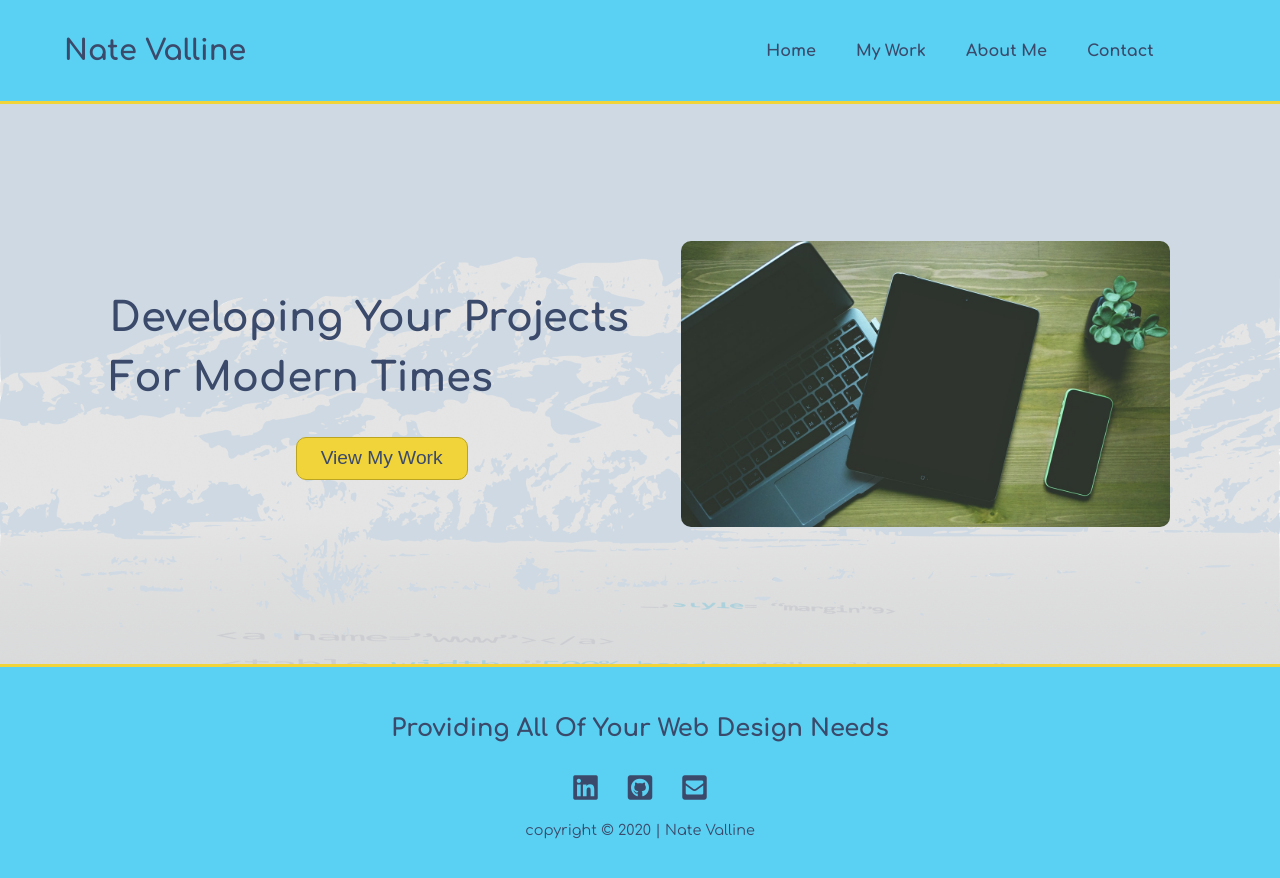
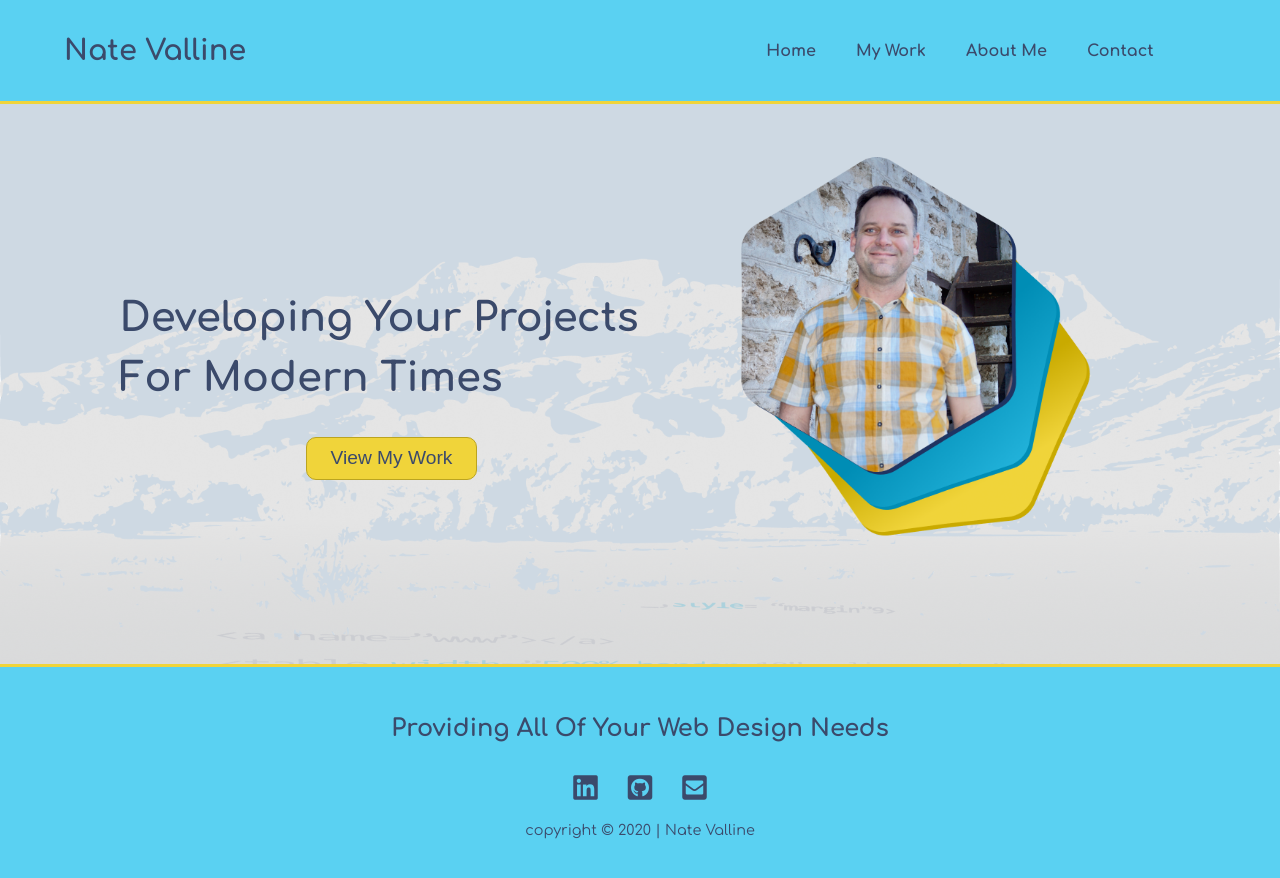
Before and after one commit to nvalline/portfolio-v3, a React (Create React App) app: page / in a window 1280 px wide. Shown: the top 878 px of the page. Built offline with nearby package versions, Linux system fonts and the light colour scheme.

Commit message:
changed home image

```diff
--- a/src/components/Tagline.js
+++ b/src/components/Tagline.js
@@ -1,7 +1,7 @@
 import React from 'react';
 import { useHistory } from 'react-router-dom';
 
-import devices from '../img/devices1.jpg';
+import homeImage from '../img/profile-image.png';
 
 function Tagline() {
     const history = useHistory();
@@ -14,7 +14,7 @@ function Tagline() {
                 <button className="button" type="button" onClick={goMyWork}>View My Work</button>
             </div>
             <div className="img-block">
-                <img src={devices} alt="devices" className="img-home" />
+                <img src={homeImage} alt="devices" className="img-home" />
             </div>
         </div>
     )
--- a/src/styles/contact.css
+++ b/src/styles/contact.css
@@ -25,3 +25,7 @@
 .contact-content h3 {
     margin-bottom: 1em;
 }
+
+.contact-content button {
+    margin-top: 0.5em;
+}
--- a/src/styles/home.css
+++ b/src/styles/home.css
@@ -30,5 +30,6 @@
 
 .img-home {
     border-radius: 10px;
+    max-width: 450px;
     width: 100%;
 }
```
Also changed, not shown: src/img/profile-image.png (added).
